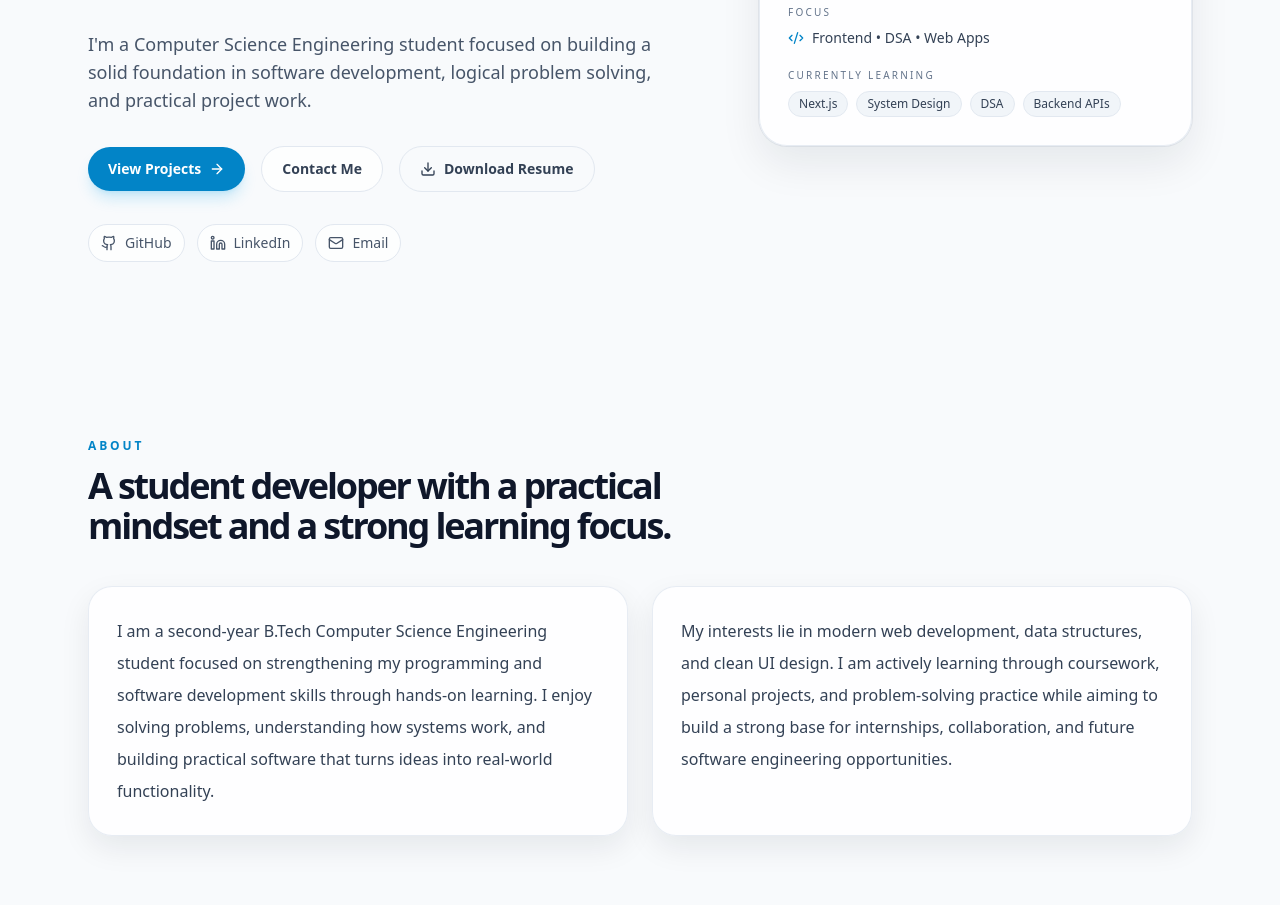
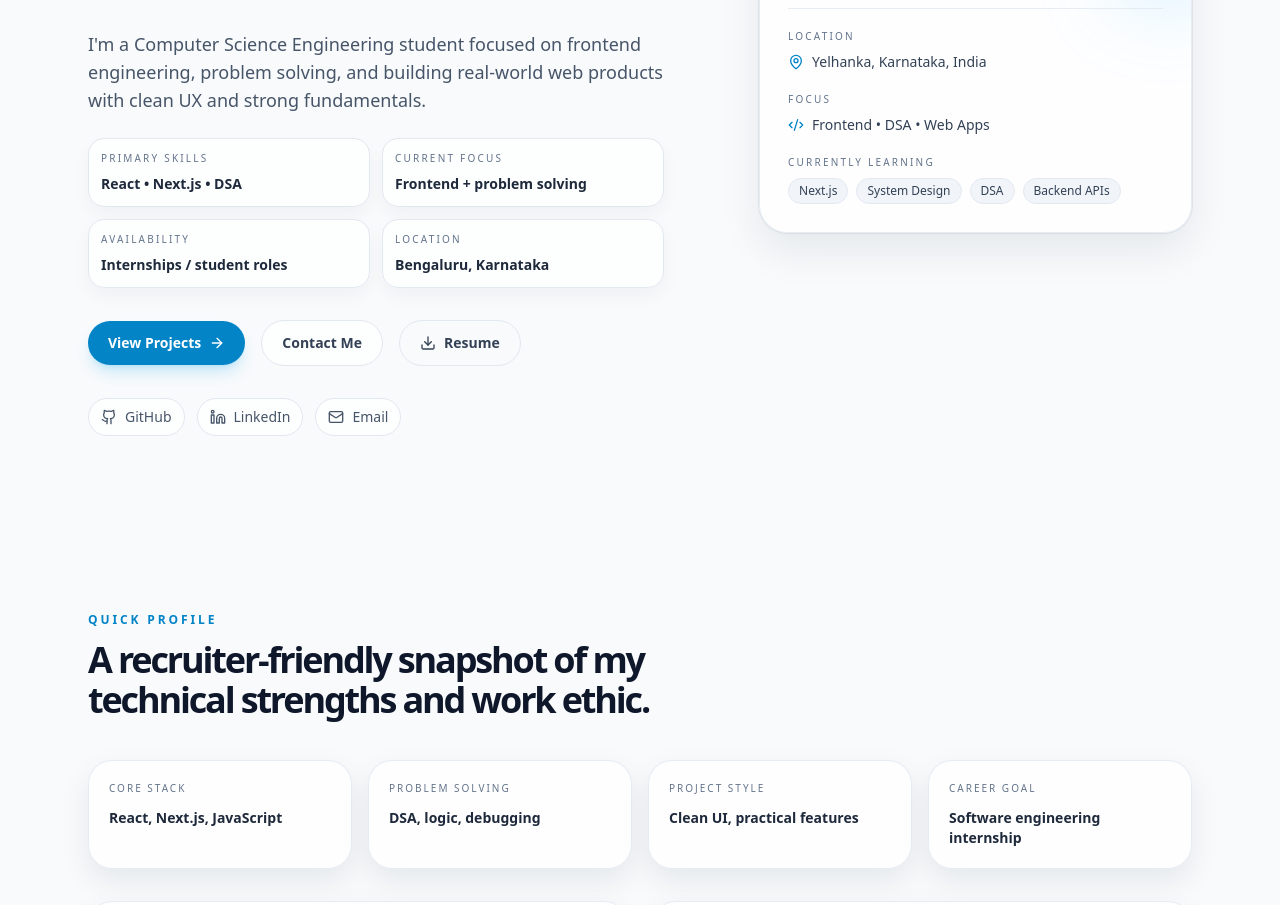
Before and after one commit to Hampan29/my_portfolio, a Next.js app: page / in a window 1280 px wide. Shown: the part 480-1385 px from the top of the page. Built offline with nearby package versions, Linux system fonts and the light colour scheme.

Commit message:
Recruiter-first portfolio optimization

```diff
--- a/app/page.tsx
+++ b/app/page.tsx
@@ -194,7 +194,7 @@ export default function Home() {
               className="mb-6 inline-flex items-center gap-2 rounded-full border border-sky-200 bg-sky-100 px-3 py-1.5 text-[10px] font-medium uppercase tracking-[0.28em] text-sky-700 dark:border-sky-400/20 dark:bg-sky-400/10 dark:text-sky-300"
             >
               <Sparkles className="h-3.5 w-3.5" />
-              2nd Year B.Tech CS | Aspiring Software Engineer
+              Open to internships • 2nd Year B.Tech CS
             </motion.div>
 
             <motion.h1
@@ -215,14 +215,33 @@ export default function Home() {
               transition={{ duration: 0.7, delay: 0.25 }}
               className="mt-6 max-w-xl text-base leading-8 text-slate-600 md:text-lg dark:text-slate-300"
             >
-              I&apos;m a Computer Science Engineering student focused on building a solid foundation in software
-              development, logical problem solving, and practical project work.
+              I&apos;m a Computer Science Engineering student focused on frontend engineering, problem solving, and building
+              real-world web products with clean UX and strong fundamentals.
             </motion.p>
 
             <motion.div
               initial={{ opacity: 0, y: 22 }}
               animate={{ opacity: 1, y: 0 }}
               transition={{ duration: 0.7, delay: 0.35 }}
+              className="mt-6 grid max-w-xl gap-3 sm:grid-cols-2"
+            >
+              {[
+                { label: 'Primary skills', value: 'React • Next.js • DSA' },
+                { label: 'Current focus', value: 'Frontend + problem solving' },
+                { label: 'Availability', value: 'Internships / student roles' },
+                { label: 'Location', value: 'Bengaluru, Karnataka' },
+              ].map((item) => (
+                <div key={item.label} className="rounded-2xl border border-slate-200 bg-white/80 px-3 py-3 shadow-[0_8px_18px_rgba(15,23,42,0.04)] dark:border-slate-200/10 dark:bg-slate-900/60">
+                  <p className="text-[10px] uppercase tracking-[0.22em] text-slate-500 dark:text-slate-400">{item.label}</p>
+                  <p className="mt-2 text-sm font-semibold text-slate-800 dark:text-slate-100">{item.value}</p>
+                </div>
+              ))}
+            </motion.div>
+
+            <motion.div
+              initial={{ opacity: 0, y: 22 }}
+              animate={{ opacity: 1, y: 0 }}
+              transition={{ duration: 0.7, delay: 0.4 }}
               className="mt-8 flex flex-wrap items-center gap-4"
             >
               <motion.a
@@ -250,7 +269,7 @@ export default function Home() {
                 className="inline-flex items-center gap-2 rounded-full border border-slate-200 bg-transparent px-5 py-3 text-sm font-semibold text-slate-700 transition hover:border-slate-300 hover:text-slate-900 dark:border-slate-200/15 dark:text-slate-200 dark:hover:border-slate-200/40 dark:hover:text-white"
               >
                 <Download className="h-4 w-4" />
-                Download Resume
+                Resume
               </motion.a>
             </motion.div>
 
@@ -331,7 +350,21 @@ export default function Home() {
           transition={{ duration: 0.5 }}
           className="section-shell"
         >
-          <SectionHeading eyebrow="About" title="A student developer with a practical mindset and a strong learning focus." />
+          <SectionHeading eyebrow="Quick profile" title="A recruiter-friendly snapshot of my technical strengths and work ethic." />
+
+          <div className="mb-8 grid gap-4 md:grid-cols-4">
+            {[
+              { label: 'Core stack', value: 'React, Next.js, JavaScript' },
+              { label: 'Problem solving', value: 'DSA, logic, debugging' },
+              { label: 'Project style', value: 'Clean UI, practical features' },
+              { label: 'Career goal', value: 'Software engineering internship' },
+            ].map((item) => (
+              <div key={item.label} className="panel-surface-soft p-5">
+                <p className="text-[10px] uppercase tracking-[0.2em] text-slate-500 dark:text-slate-400">{item.label}</p>
+                <p className="mt-3 text-sm font-semibold text-slate-800 dark:text-slate-100">{item.value}</p>
+              </div>
+            ))}
+          </div>
 
           <div className="grid gap-6 md:grid-cols-2">
             <div className="panel-surface-soft p-7">
```
